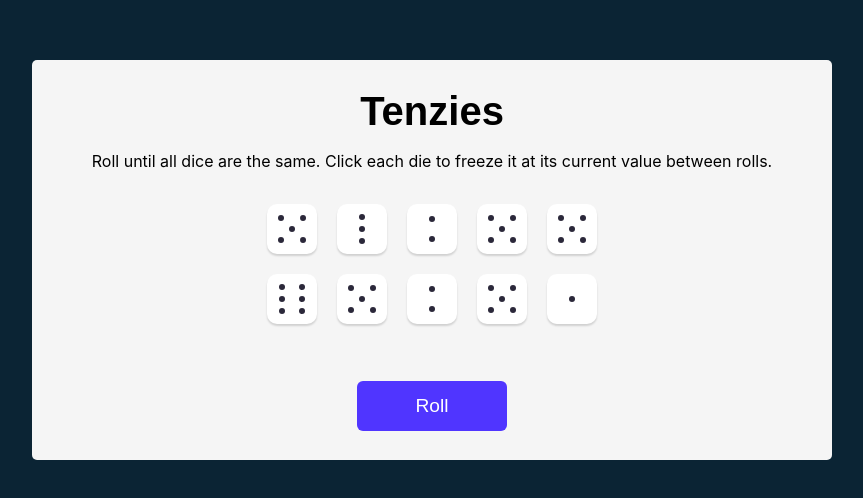
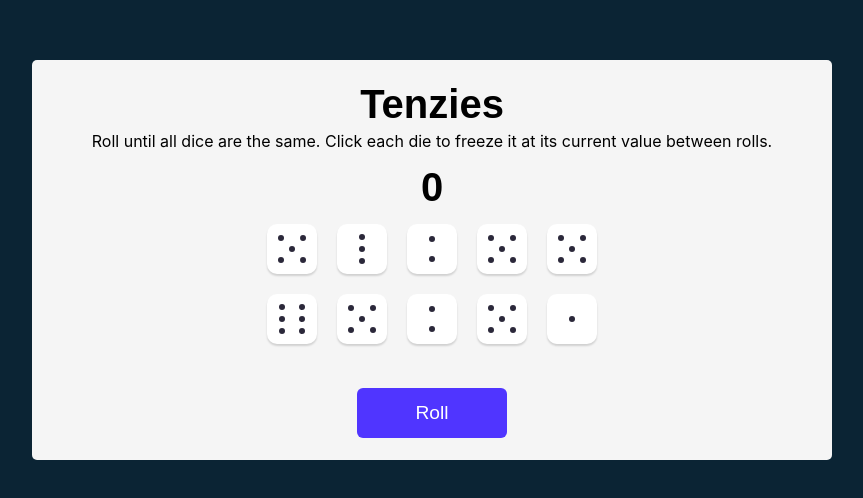
Before and after one commit to claudiomavi/tenziesReact, a React (Vite) app: page / in a window 1280 px wide. Shown: the part 120-618 px from the top of the page, without its empty margins (208-1071 px from the left). Built offline with nearby package versions, Linux system fonts and the light colour scheme.

Commit message:
added a rolls counter

```diff
--- a/src/App.jsx
+++ b/src/App.jsx
@@ -6,12 +6,7 @@ import { nanoid } from "nanoid";
 export default function App() {
 	const [dice, setDice] = React.useState(allNewDice());
 	const [tenzies, setTenzies] = React.useState(false);
-
-	// TRACK THE NUMBER OF ROLLS
-	// crear la parte visual del contador
-	// crear un contador básico que se activa cuando se pulsa el botón
-	// crear una función para reset del contador cuando se acaba el juego (tenzies === true)
-	// ...
+	const [counter, setCounter] = React.useState(0);
 
 	React.useEffect(() => {
 		const allHeld = dice.every((die) => die.isHeld);
@@ -59,6 +54,14 @@ export default function App() {
 		);
 	}
 
+	function diceCounter() {
+		if (!tenzies) {
+			setCounter((prevState) => prevState + 1);
+		} else {
+			setCounter(0);
+		}
+	}
+
 	const diceElements = dice.map((die) => (
 		<Die
 			key={die.id}
@@ -77,8 +80,14 @@ export default function App() {
 				Roll until all dice are the same. Click each die to freeze it at its
 				current value between rolls.
 			</p>
+			<h1 className="counter">{counter}</h1>
 			<div className="dice-container">{diceElements}</div>
-			<button className="roll-dice" onClick={rollDice}>
+			<button
+				className="roll-dice"
+				onClick={() => {
+					rollDice();
+					diceCounter();
+				}}>
 				{tenzies ? "New Game" : "Roll"}
 			</button>
 		</main>
--- a/src/index.css
+++ b/src/index.css
@@ -31,7 +31,13 @@ main {
 	font-family: "Inter", sans-serif;
 	font-weight: 400;
 	margin-top: 0;
+	margin-bottom: 0;
 	text-align: center;
+}
+
+.counter {
+	font-size: 40px;
+	margin: 10px auto;
 }
 
 .dice-container {
```
